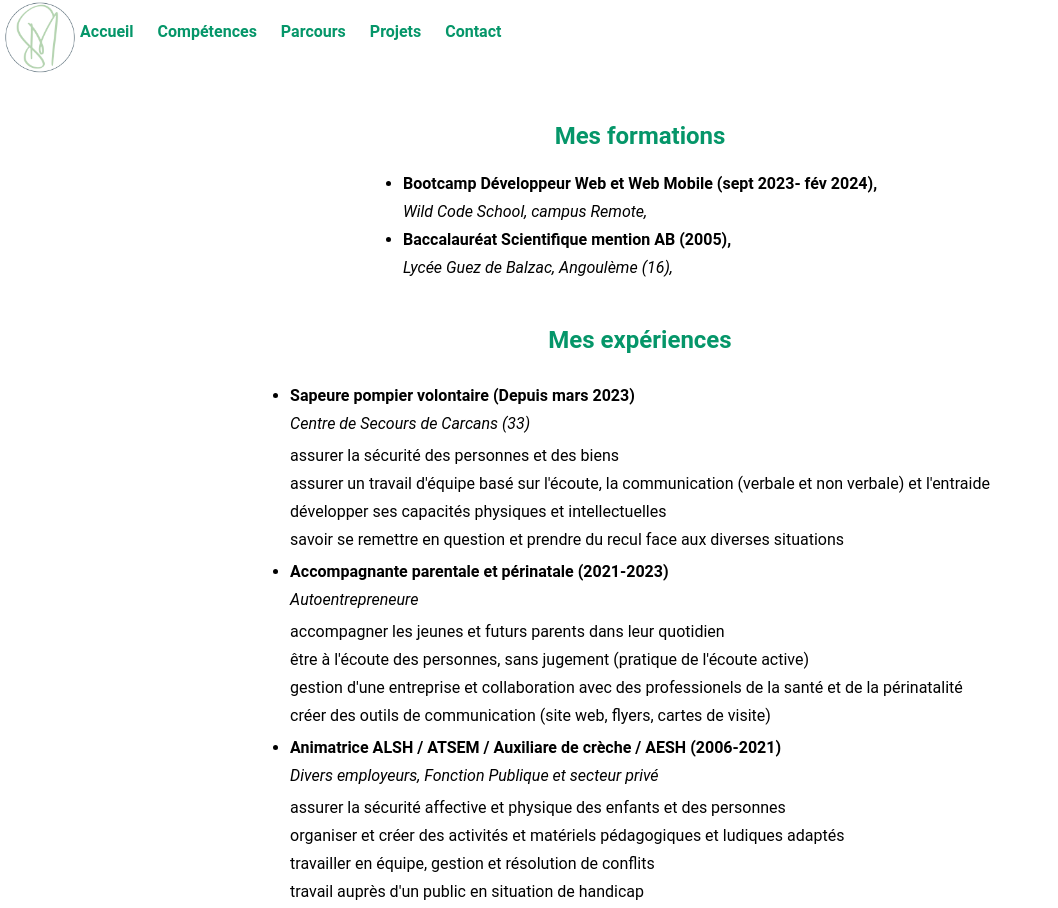
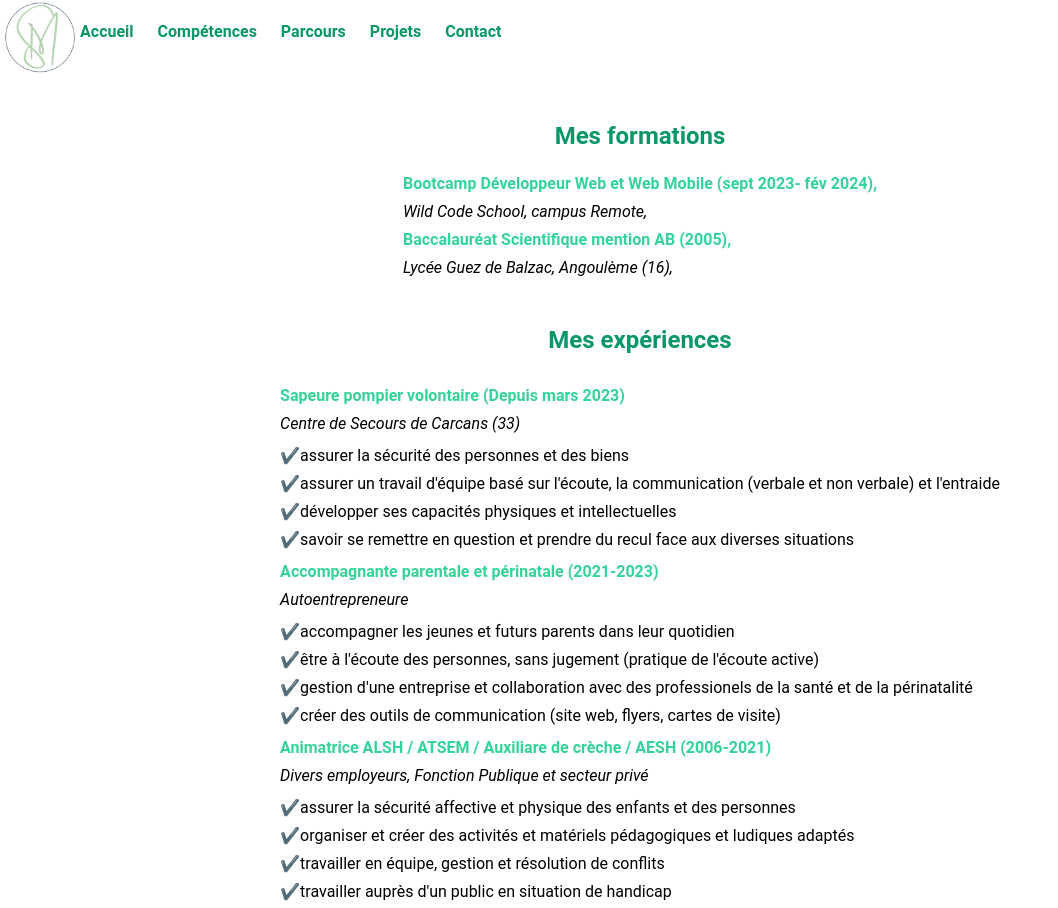
Before and after one commit to SandrineM-design/SandrineM-design.github.io, a React (Vite) app: page /education in a window 1280 px wide. Shown: the whole page, without its empty margins (0-1058 px from the left). Built offline with nearby package versions, Linux system fonts and the light colour scheme.

Commit message:
style education file

```diff
--- a/src/components/Education.jsx
+++ b/src/components/Education.jsx
@@ -14,35 +14,34 @@ function Education() {
     {
       name: "Sapeure pompier volontaire (Depuis mars 2023)",
       lieu: "Centre de Secours de Carcans (33)",
-      skill1: "assurer la sécurité des personnes et des biens",
+      skill1: "✔️assurer la sécurité des personnes et des biens",
       skill2:
-        "assurer un travail d'équipe basé sur l'écoute, la communication (verbale et non verbale) et l'entraide",
-      skill3: "développer ses capacités physiques et intellectuelles",
+        "✔️assurer un travail d'équipe basé sur l'écoute, la communication (verbale et non verbale) et l'entraide",
+      skill3: "✔️développer ses capacités physiques et intellectuelles",
       skill4:
-        "savoir se remettre en question et prendre du recul face aux diverses situations",
+        "✔️savoir se remettre en question et prendre du recul face aux diverses situations",
     },
 
     {
       name: "Accompagnante parentale et périnatale (2021-2023)",
       lieu: "Autoentrepreneure",
-      skill1: "accompagner les jeunes et futurs parents dans leur quotidien",
+      skill1: "✔️accompagner les jeunes et futurs parents dans leur quotidien",
       skill2:
-        "être à l'écoute des personnes, sans jugement (pratique de l'écoute active)",
+        "✔️être à l'écoute des personnes, sans jugement (pratique de l'écoute active)",
       skill3:
-        "gestion d'une entreprise et collaboration avec des professionels de la santé et de la périnatalité",
+        "✔️gestion d'une entreprise et collaboration avec des professionels de la santé et de la périnatalité",
       skill4:
-        "créer des outils de communication (site web, flyers, cartes de visite)",
+        "✔️créer des outils de communication (site web, flyers, cartes de visite)",
     },
     {
       name: "Animatrice ALSH / ATSEM / Auxiliare de crèche / AESH (2006-2021)",
       lieu: "Divers employeurs, Fonction Publique et secteur privé",
       skill1:
-        "assurer la sécurité affective et physique des enfants et des personnes",
+        "✔️assurer la sécurité affective et physique des enfants et des personnes",
       skill2:
-        "organiser et créer des activités et matériels pédagogiques et ludiques adaptés",
-      skill3: "travailler en équipe, gestion et résolution de conflits",
-      skill4: "travail auprès d'un public en situation de handicap",
-      date: "2006-2021",
+        "✔️organiser et créer des activités et matériels pédagogiques et ludiques adaptés",
+      skill3: "✔️travailler en équipe, gestion et résolution de conflits",
+      skill4: "✔️travailler auprès d'un public en situation de handicap",
     },
   ];
 
@@ -51,10 +50,10 @@ function Education() {
       <h2 className="mt-10 mb-5 font-bold text-2xl text-emerald-600">
         Mes formations
       </h2>
-      <ul className="list-disc">
+      <ul>
         {formations.map((formation, index) => (
           <li key={index}>
-            <span className="flex items-center mb-1 font-bold text-1x1">
+            <span className="flex items-center mb-1 font-bold text-1x1 text-emerald-400">
               {formation.name}
             </span>
             <span className="flex items-center mb-1 italic">
@@ -66,10 +65,10 @@ function Education() {
       <h2 className="mt-10 mb-5 font-bold text-2xl text-emerald-600">
         Mes expériences
       </h2>
-      <ul className="list-disc">
+      <ul>
         {experiences.map((experiences, index) => (
           <li key={index}>
-            <span className="flex items-center mb-1 mt-2 text-1x1 font-bold">
+            <span className="flex items-center mb-1 mt-2 text-1x1 font-bold text-emerald-400">
               {experiences.name}
             </span>
             <span className="flex items-center italic mb-2">
```
